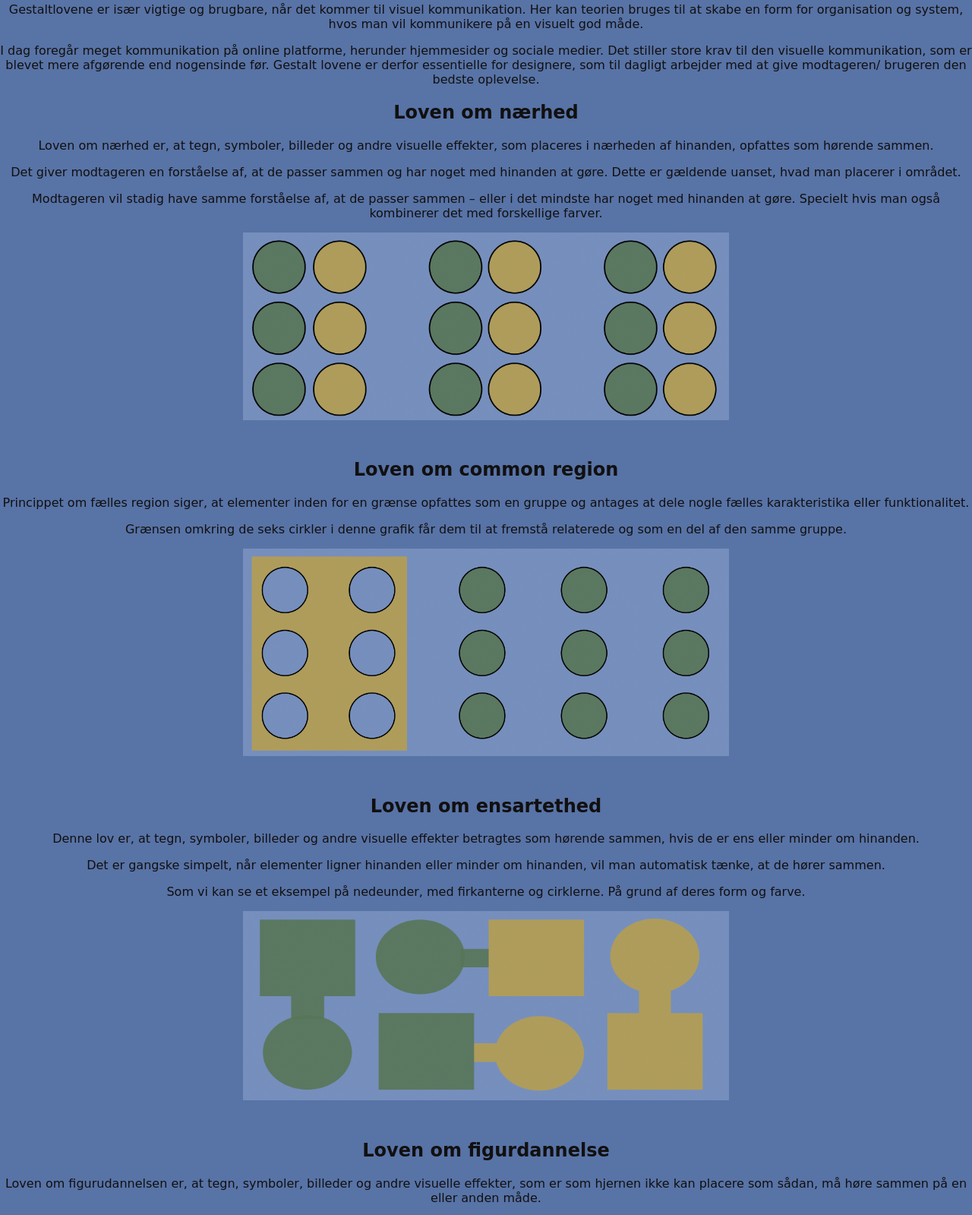
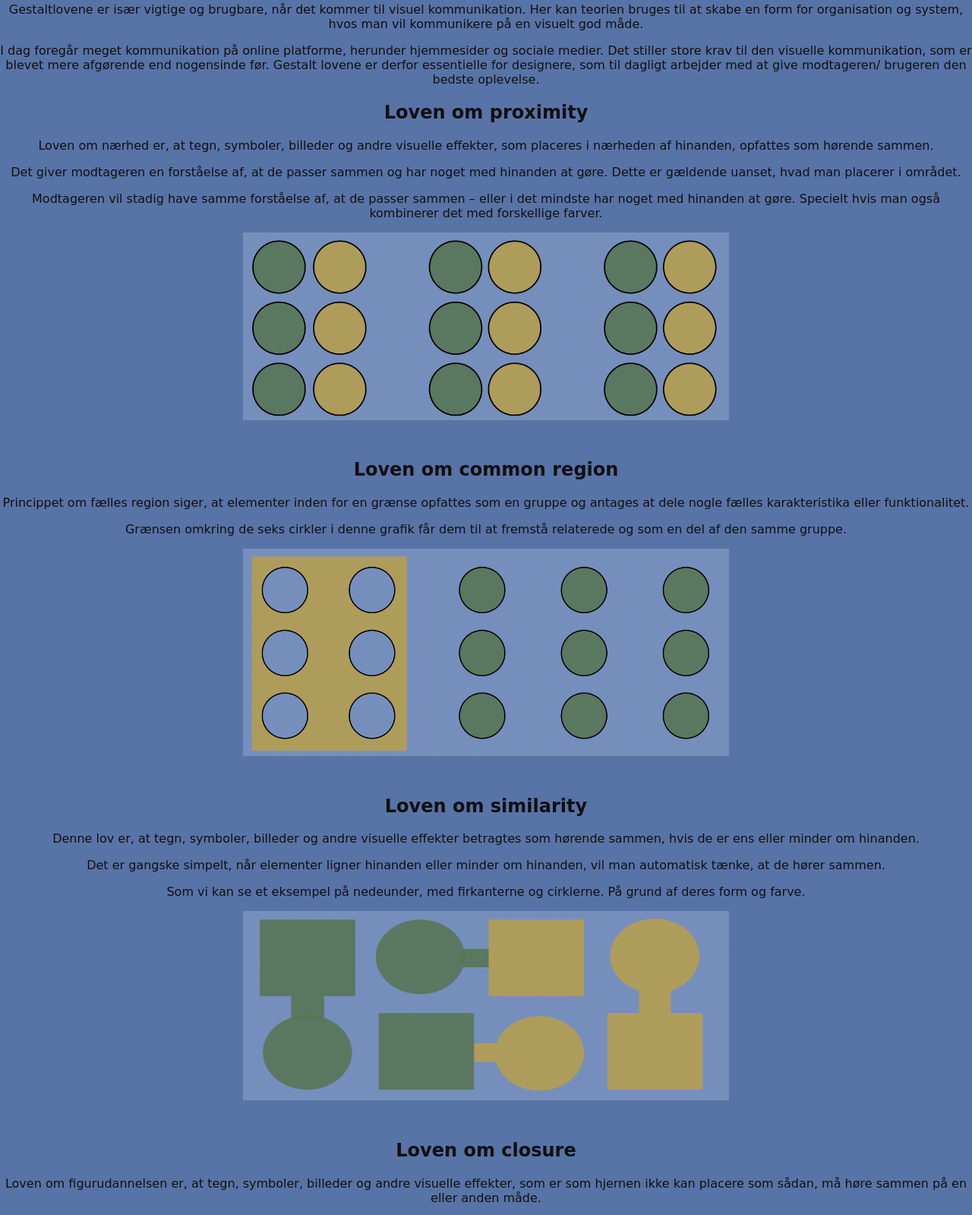
Before and after one commit to Frederikkeljensen/Frederikkeljensen.github.io, a plain HTML site: page gestaltlovende.html in a window 1280 px wide. Shown: the part 337-1936 px from the top of the page at 76% size. Drawn offline with Linux system fonts and the light colour scheme; a web font is replaced by a local one.

Commit message:
ændret nogle navne på gestaltlovende side

```diff
--- a/gestaltlovende.html
+++ b/gestaltlovende.html
@@ -78,7 +78,7 @@
         </p>
 
 
-        <h2>Loven om nærhed</h2>
+        <h2>Loven om proximity</h2>
         <p>Loven om nærhed er, at tegn, symboler, billeder og andre visuelle effekter, som placeres i nærheden af
             hinanden, opfattes som hørende sammen.</p>
         <p>
@@ -107,7 +107,7 @@
         </p>
         <img class="gestaltLovende-img" src="images/lovenOmCommonRegion.png" alt="">
 
-        <h2>Loven om ensartethed</h2>
+        <h2>Loven om similarity</h2>
         <p>
             Denne lov er, at tegn, symboler, billeder og andre visuelle effekter betragtes som hørende sammen, hvis de
             er ens eller minder om hinanden.
@@ -121,7 +121,7 @@
         </p>
         <img class="gestaltLovende-img" src="images/lovenOmEnsartethed.png" alt="">
 
-        <h2>Loven om figurdannelse</h2>
+        <h2>Loven om closure</h2>
         <p>
             Loven om figurudannelsen er, at tegn, symboler, billeder og andre visuelle effekter, som er som hjernen ikke
             kan placere som sådan, må høre sammen på en eller anden måde.
@@ -137,7 +137,7 @@
         <img class="gestaltLovende-img" src="images/lovenOmFigurudannelsen.png" alt="">
 
 
-        <h2>Loven om forbundethed</h2>
+        <h2>Loven om continuity</h2>
         <p>
             Loven om forbundethed er, at tegn, symboler, billeder og andre visuelle effekter, som er forbundet
             på den ene eller anden måde, betragtes som hørende sammen.
@@ -152,7 +152,7 @@
         </p>
         <img class="gestaltLovende-img" src="images/lovenOmForbundethed.png" alt="">
 
-        <h2>Loven om figur og baggrund</h2>
+        <h2>Loven om figure and background</h2>
         <p>
             Loven om figur og baggrund handler om, hvordan vores hjerner er rigtig gode til at bestemme, hvad der er i
             forgrunden, og hvad der er i baggrunden.
```
